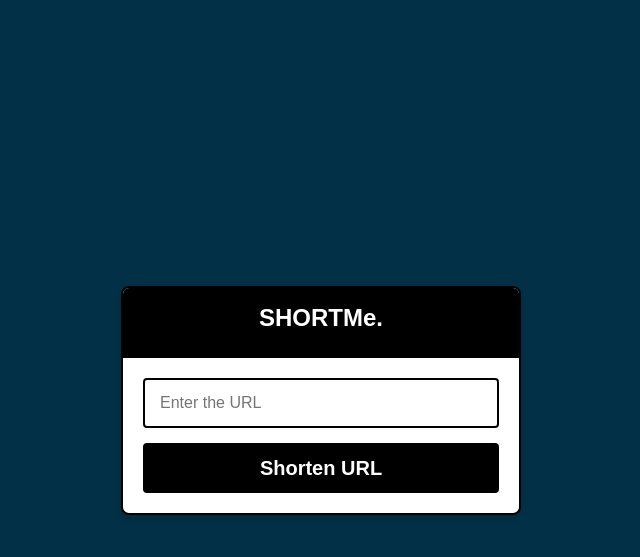
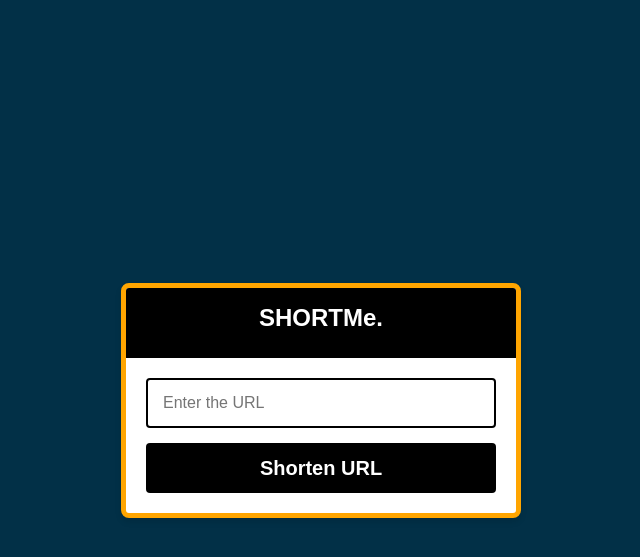
Before and after one commit to Temmydee003/shortWave, a Django app: page / in a window 1280 px wide. Shown: the top 557 px of the page, without its empty margins (319-959 px from the left). Run offline with Django 5.2, Linux system fonts and the light colour scheme; some libraries are stand-ins or nearby versions.

Commit message:
Modified style file, merged main to master branch

```diff
--- a/shortWave/shortwaveApp/static/style.css
+++ b/shortWave/shortwaveApp/static/style.css
@@ -17,7 +17,7 @@ body {
 
 #container{
     width: 400px;
-    border: 2px solid black;
+    border: 5px solid orange;
     background-color: white;
     box-shadow: 0px 4px 6px rgba(0, 0, 0, 0.1);
     border-radius: 8px;
```
